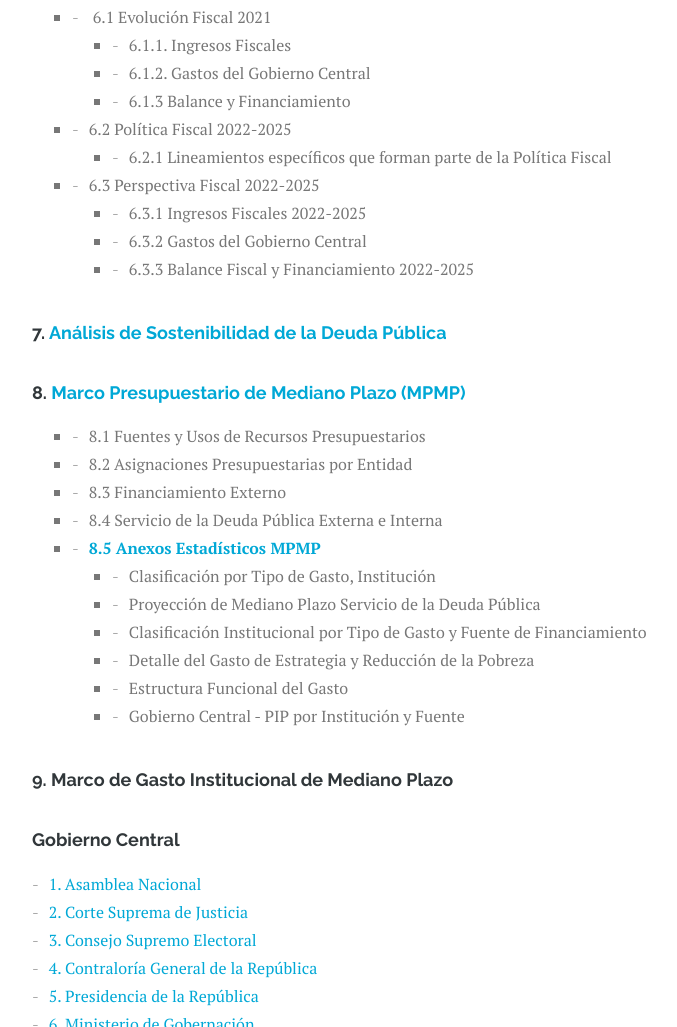
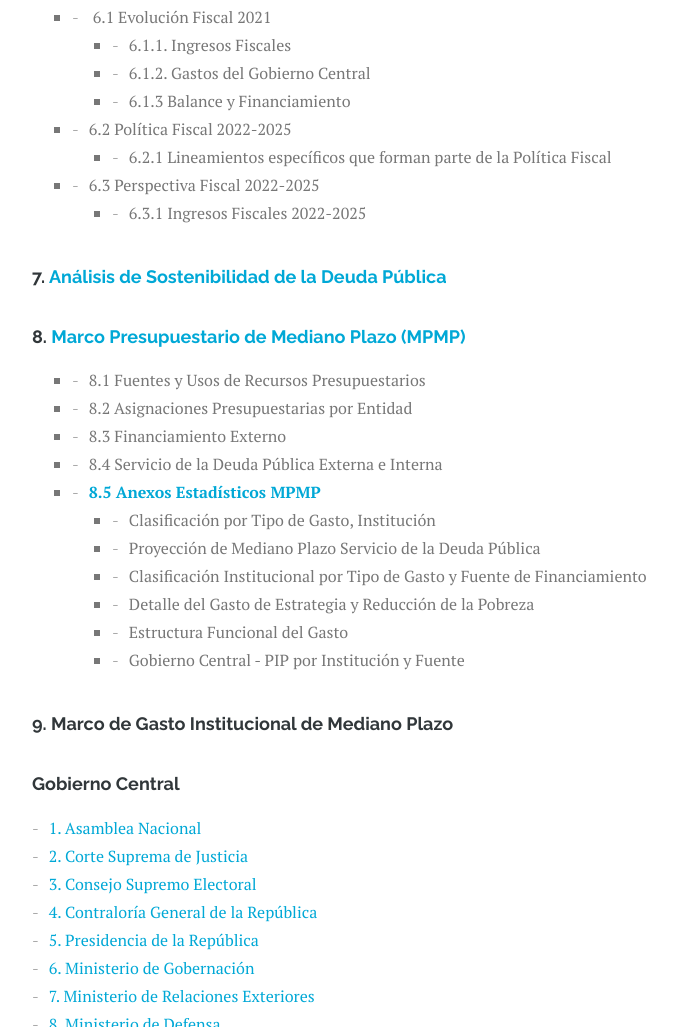
Before and after one commit to webbuss/pgr2022, a plain HTML site: page anexo3.html in a window 1280 px wide. Shown: the part 1159-2186 px from the top of the page, without its empty margins (38-715 px from the left). Drawn offline with Linux system fonts and the light colour scheme.

Commit message:
Update anexo3.html

```diff
--- a/anexo3.html
+++ b/anexo3.html
@@ -185,8 +185,6 @@
                                       <li>6.3 Perspectiva Fiscal 2022-2025
                                         <ul>
                                           <li>6.3.1 Ingresos Fiscales 2022-2025</li>
-                                          <li>6.3.2 Gastos del Gobierno Central</li>
-                                          <li>6.3.3 Balance Fiscal y Financiamiento 2022-2025</li>
                                         </ul>
                                       </li></ul></ul>
                                 <h3 class="archive-title">7. <a href="mpmp/210.AnalisisSostenibilidadDeudaPublica.pdf" target="_blank">Análisis de Sostenibilidad de la Deuda Pública</a></h3>
```
